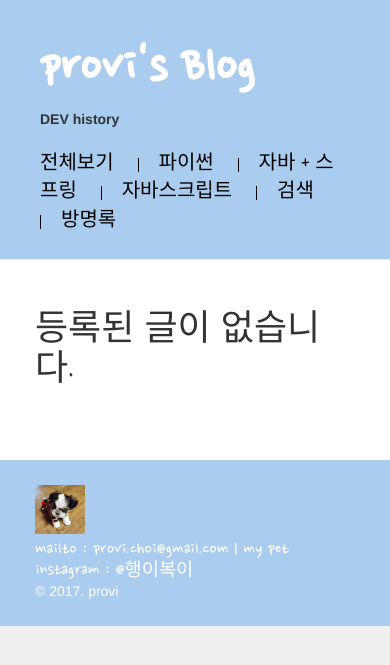
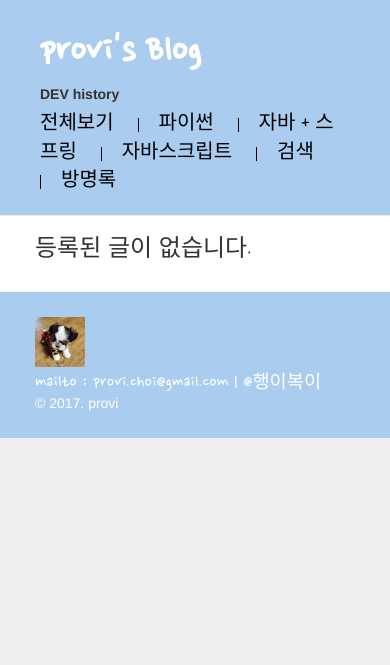
Before and after one commit to mildpriest/first-blog, a Django app: page / in a window 390 px wide. Shown: the top 665 px of the page. Run offline with Django 3.2, Linux system fonts and the light colour scheme; data that the repository does not hold is empty; some libraries are stand-ins or nearby versions; some web fonts are replaced.

Commit message:
css 업데이트

```diff
--- a/blog/static/css/common.css
+++ b/blog/static/css/common.css
@@ -182,10 +182,6 @@ h4 {
     margin-bottom: 20px;
 }
 
-.search .result p {
-    margin-left: 10px;
-}
-
 .search .moreInfo a {
     color: #000;
 }
--- /dev/null
+++ b/blog/static/css/response.css
@@ -0,0 +1,40 @@
+
+@media screen and (max-width:667px) {
+
+h1 {
+    font-size: 24px;
+    margin-top: 10px;
+}
+
+h4 {
+    margin-bottom: -10px;
+}
+
+p {
+    margin: 0px 0px 0px 0px;
+}
+
+.page-header {
+    margin-top: 0;
+    margin-bottom: 10px;
+    padding: 20px 40px 20px 40px;
+}
+
+.page-header h1, .page-header h1 a, .page-header h1 a:visited, .page-header h1 a:active {
+    font-size: 30pt;
+}
+
+.page-header ul{
+    margin-top: 5px;
+    margin-bottom: 0px;
+}
+
+.post {
+    margin-bottom: 30px;
+}
+
+.post p {
+    margin-top: 10px;
+}
+
+}
--- a/blog/templates/blog/base.html
+++ b/blog/templates/blog/base.html
@@ -11,6 +11,7 @@
         <link rel="stylesheet" href="//maxcdn.bootstrapcdn.com/bootstrap/3.2.0/css/bootstrap.min.css">
         <link rel="stylesheet" href="//maxcdn.bootstrapcdn.com/bootstrap/3.2.0/css/bootstrap-theme.min.css">
         <link rel="stylesheet" href="{% static 'css/common.css' %}">
+        <link rel="stylesheet" href="{% static 'css/response.css' %}">
 
         <script src="//code.jquery.com/jquery-1.11.3.min.js"></script>
 
@@ -50,7 +51,7 @@
                 </div>
                 <div class="col-md-1"></div>
                 <div class="col-md-10">
-                    <h1><a href="mailto:provi.choi@gmail.com">mailto : provi.choi@gmail.com</a> | <a href="https://www.instagram.com/haeng.bokk/" target="_blank">my pet instagram : @행이복이 </a></h1>
+                    <h1><a href="mailto:provi.choi@gmail.com">mailto : provi.choi@gmail.com</a> | <a href="https://www.instagram.com/haeng.bokk/" target="_blank">@행이복이 </a></h1>
                     <p>© 2017. provi</p>
                 </div>
             </div>
--- a/blog/templates/blog/detail.html
+++ b/blog/templates/blog/detail.html
@@ -4,7 +4,7 @@
     <div class="post">
         {% if post.published_date %}
             <div class="date">
-                {{ post.published_date }}
+                {{ post.published_date|date:"y-m-d H:m" }}
             </div>
         {% endif %}
         <h1>{{ post.title }}</h1>
--- a/blog/templates/blog/index.html
+++ b/blog/templates/blog/index.html
@@ -14,7 +14,7 @@
             {% endif %}
             <h1><a href="{% url 'detail' pk=post.pk %}">{{ post.title }}</a></h1>
             <!-- <p>{{ post.text|linebreaksbr }}</p> -->
-            <p>date : {{ post.published_date }}</p>
+            <p>{{ post.published_date }}</p>
             <a href="{% url 'detail' pk=post.pk %}">댓글 : {{ post.approved_comments.count }}</a>
         </div>
     {% empty %}
```
